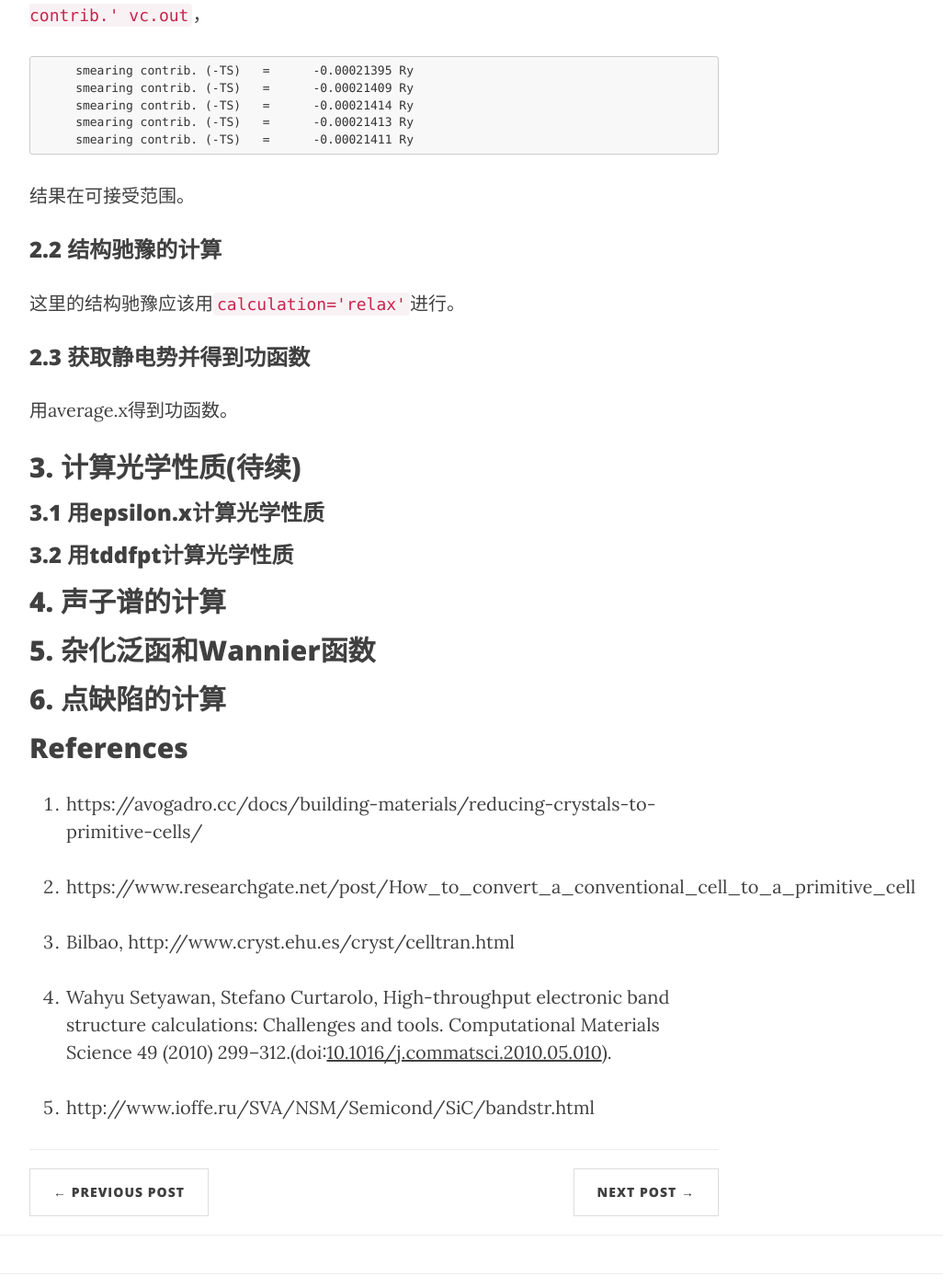
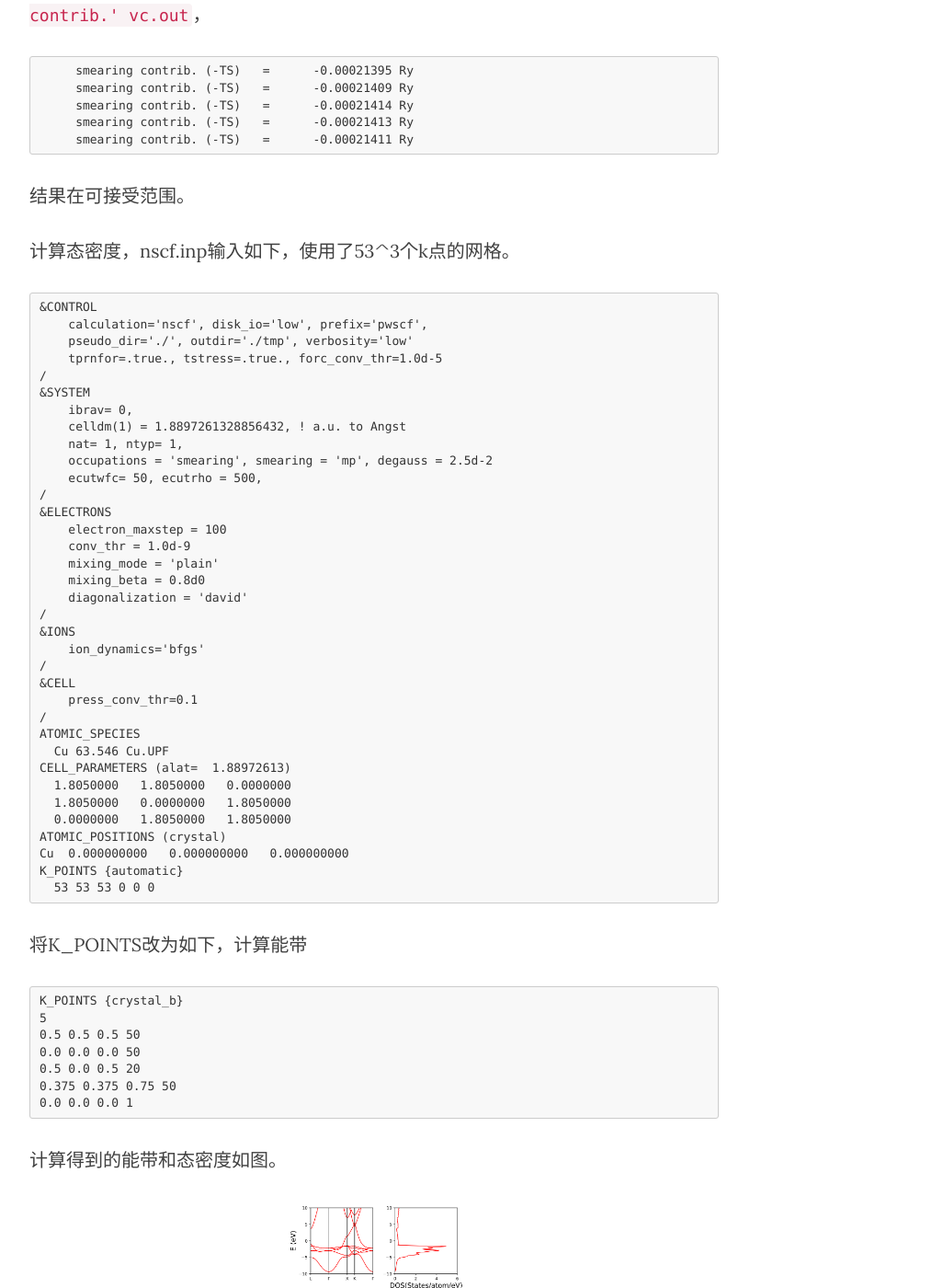
Before and after one commit to yyyu200/DFTbook, a Jekyll site: the page built from _posts/2019-04-01-HandsOn.md, in a window 1280 px wide and 1400 px high, scrolled down 12364 px. Shown: the whole window at 92% size, without its empty margins (233-1259 px from the left). Built offline with Jekyll 4.4.1, drawn with Linux system fonts in a browser that asks for light colours; nearby versions of some CDN libraries; formulas are drawn with MathJax 3; comment, search, counter and statistics services are not loaded.

Commit message:
modify at20190516-16:30:58-aliyun

````diff
--- a/_posts/2019-04-01-HandsOn.md
+++ b/_posts/2019-04-01-HandsOn.md
@@ -393,6 +393,59 @@ K_POINTS {automatic}
 ```
 结果在可接受范围。
 
+计算态密度，nscf.inp输入如下，使用了53^3个k点的网格。
+```
+&CONTROL
+    calculation='nscf', disk_io='low', prefix='pwscf',
+    pseudo_dir='./', outdir='./tmp', verbosity='low'
+    tprnfor=.true., tstress=.true., forc_conv_thr=1.0d-5
+/
+&SYSTEM
+    ibrav= 0,
+    celldm(1) = 1.8897261328856432, ! a.u. to Angst
+    nat= 1, ntyp= 1,
+    occupations = 'smearing', smearing = 'mp', degauss = 2.5d-2
+    ecutwfc= 50, ecutrho = 500,
+/
+&ELECTRONS
+    electron_maxstep = 100
+    conv_thr = 1.0d-9
+    mixing_mode = 'plain'
+    mixing_beta = 0.8d0
+    diagonalization = 'david'
+/
+&IONS
+    ion_dynamics='bfgs'
+/
+&CELL
+    press_conv_thr=0.1
+/
+ATOMIC_SPECIES
+  Cu 63.546 Cu.UPF
+CELL_PARAMETERS (alat=  1.88972613)
+  1.8050000   1.8050000   0.0000000
+  1.8050000   0.0000000   1.8050000
+  0.0000000   1.8050000   1.8050000
+ATOMIC_POSITIONS (crystal)
+Cu  0.000000000   0.000000000   0.000000000
+K_POINTS {automatic}
+  53 53 53 0 0 0
+```
+将K_POINTS改为如下，计算能带
+```
+K_POINTS {crystal_b}
+5
+0.5 0.5 0.5 50
+0.0 0.0 0.0 50
+0.5 0.0 0.5 20
+0.375 0.375 0.75 50
+0.0 0.0 0.0 1
+```
+
+计算得到的能带和态密度如图。
+<p align="left">
+    <img src="https://yyyu200.github.io/DFTbook/img/pwbanddos.png" width="200"/>
+</p>
 
 ### 2.2 结构驰豫的计算
 这里的结构驰豫应该用```calculation='relax'```进行。
````
Also changed, not shown: img/Cu_band_ARPES.png (added), img/pwbanddos.png (added).
